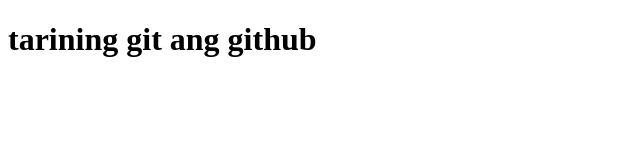
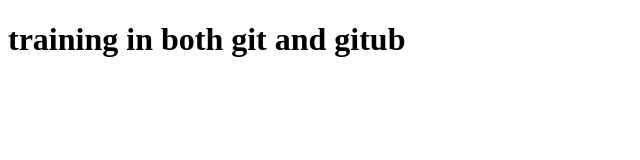
Before and after one commit to KibruMichael/kibrumichael.github.io, a plain HTML site: page index.html in a window 1280 px wide. Shown: the whole page, without its empty margins (0-640 px from the left). Drawn offline with Linux system fonts and the light colour scheme.

Commit message:
Update index.html

```diff
--- a/index.html
+++ b/index.html
@@ -6,6 +6,6 @@
     <title>tarining on git</title>
   </head>
   <body>
-    <h1>tarining git ang github</h1>
+    <h1>training in both git and gitub </h1>
   </body>
 </html>
```
